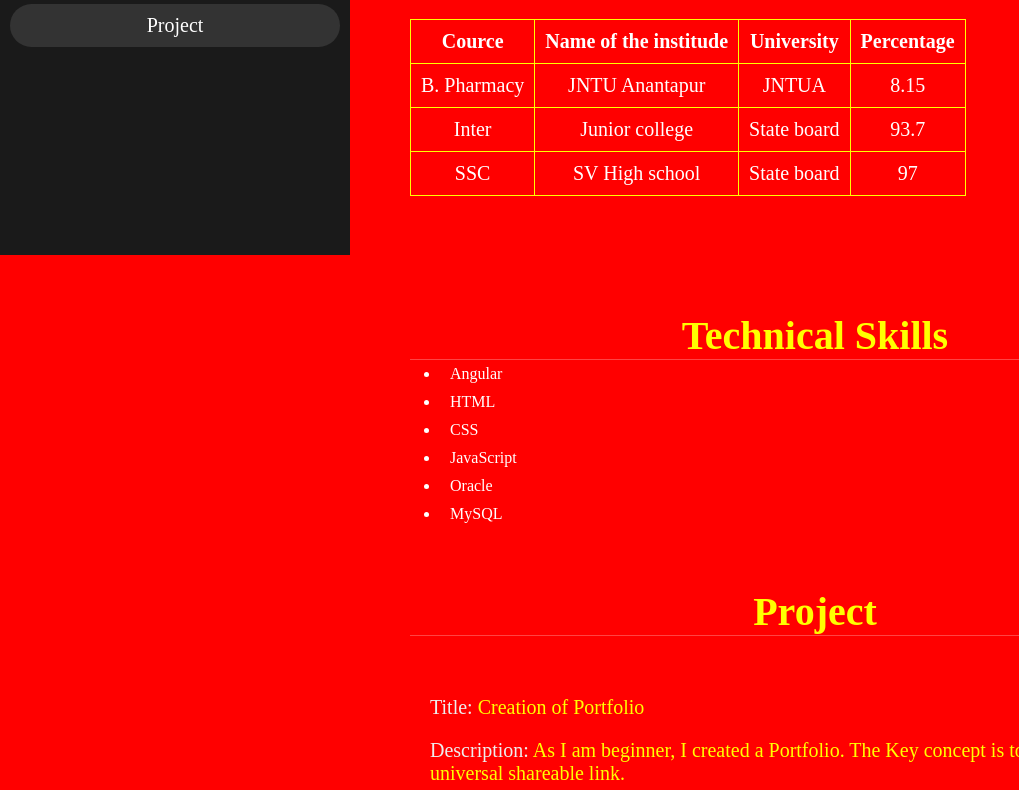
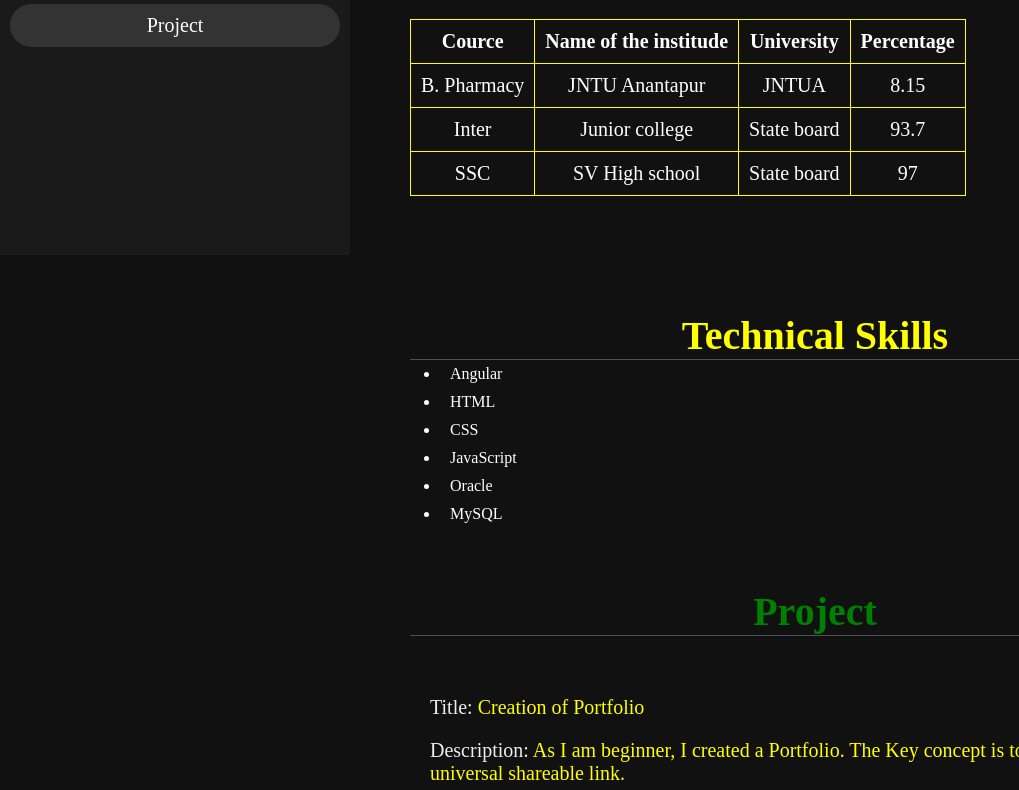
Before and after one commit to Vijaytej19/Portfolio, a plain HTML site: page index.html in a window 1280 px wide. Shown: the part 545-1335 px from the top of the page, without its empty margins (0-1019 px from the left). Drawn offline with Linux system fonts and the light colour scheme.

Commit message:
Update sty.css

```diff
--- a/sty.css
+++ b/sty.css
@@ -11,7 +11,7 @@ html{
     overflow-x: hidden;
 }
 body{
-    background-color: red;
+    background-color: #111;
     overflow: hidden;
     padding-left: 35rem;
 }
@@ -26,7 +26,7 @@ body{
 }
 
 .heading span{
-    color: yellow;
+    color: green;
 }
 
 .title{
```
